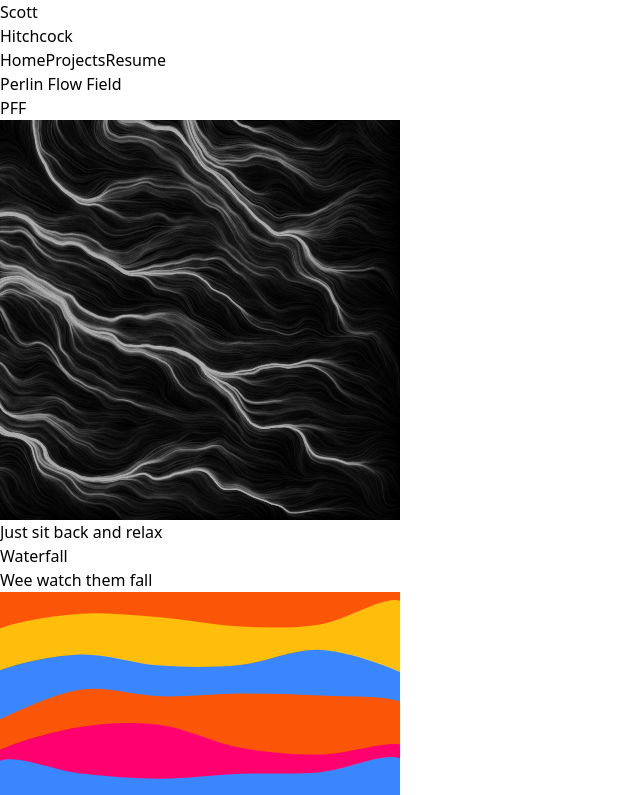
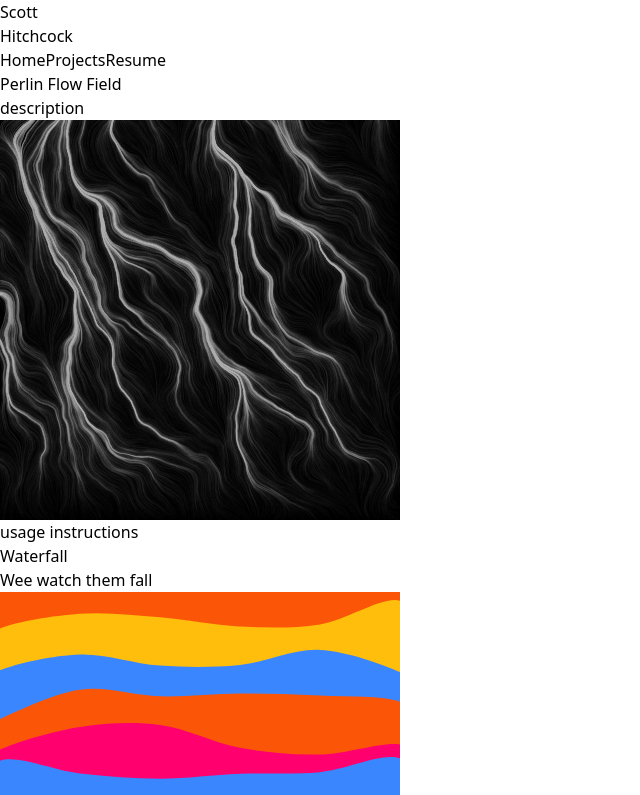
Before and after one commit to scotthitch/s-hitchcock-website, a Vue app: page /projects in a window 1280 px wide. Shown: the top 795 px of the page, without its empty margins (0-640 px from the left). Built offline with nearby package versions, Linux system fonts and the light colour scheme.

Commit message:
feat: restart the script when it is off screen

```diff
--- a/src/components/P5Canvas.vue
+++ b/src/components/P5Canvas.vue
@@ -38,9 +38,8 @@ const handleP5ViewportInteraction = () => {
 
     // P5 canvas just moved into viewport
     if (isP5CanvasInViewport && !wasP5CanvasInViewport.value) {
-        // Reset the p5 sketch
-        p5.value?.remove();
-        generateNewP5Sketch();
+        // Start the p5 sketch up
+        p5.value?.loop()
 
         // Set visibility to true
         wasP5CanvasInViewport.value = true;
@@ -50,7 +49,9 @@ const handleP5ViewportInteraction = () => {
 
     // P5 canvas just moved out of viewport
     if (!isP5CanvasInViewport && wasP5CanvasInViewport.value) {
-        // Stop the script from looping
+        // Remove the old sketch, start a new one and immediately pause it
+        p5.value?.remove();
+        generateNewP5Sketch();
         p5.value?.noLoop();
 
         // Set old visibility to false
--- a/src/p5Projects/PerlinFlowField/PerlinFlowFieldProject.vue
+++ b/src/p5Projects/PerlinFlowField/PerlinFlowFieldProject.vue
@@ -9,8 +9,8 @@ import script from "./script"
     <P5Project
       title="Perlin Flow Field"
       scriptID="perlin-flow-field"
-      description="PFF"
-      usageInstructions="Just sit back and relax"
+      description="description"
+      usageInstructions="usage instructions"
       :script="script"
       :maxCanvasDimensions="{
         width: 400,
```
